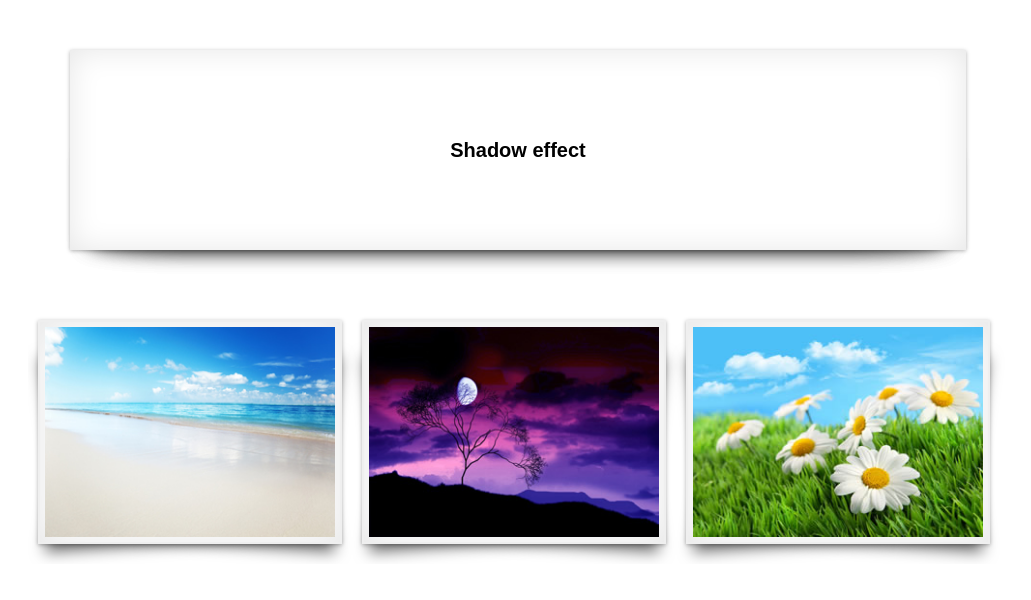
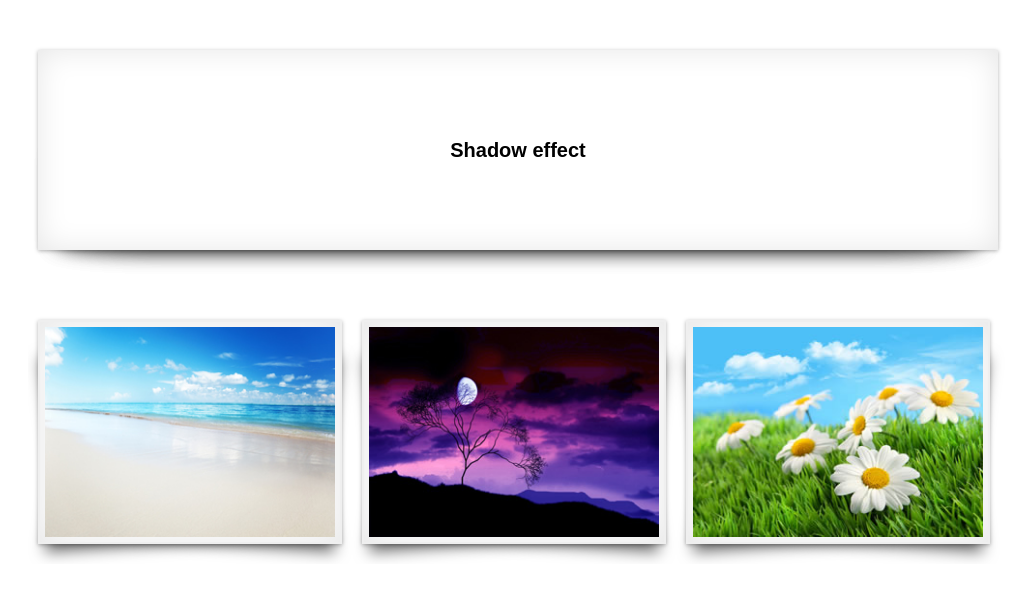
Before and after one commit to imagineworld/CSS3-, a plain HTML site: page index.html in a window 1280 px wide. Shown: the whole page, without its empty margins (122-1153 px from the left). Drawn offline with Linux system fonts and the light colour scheme.

Commit message:
for better

```diff
--- a/index.html
+++ b/index.html
@@ -16,10 +16,12 @@
 			list-style: none;
 		}
 		.wrap{
-			width: 70%;
+			width: 960px;
 			height: 200px;
 			margin: 50px auto;
 			background-color: #fff;
+
+
 		}
 		.wrap h1{
 			font-size: 20px;
```
